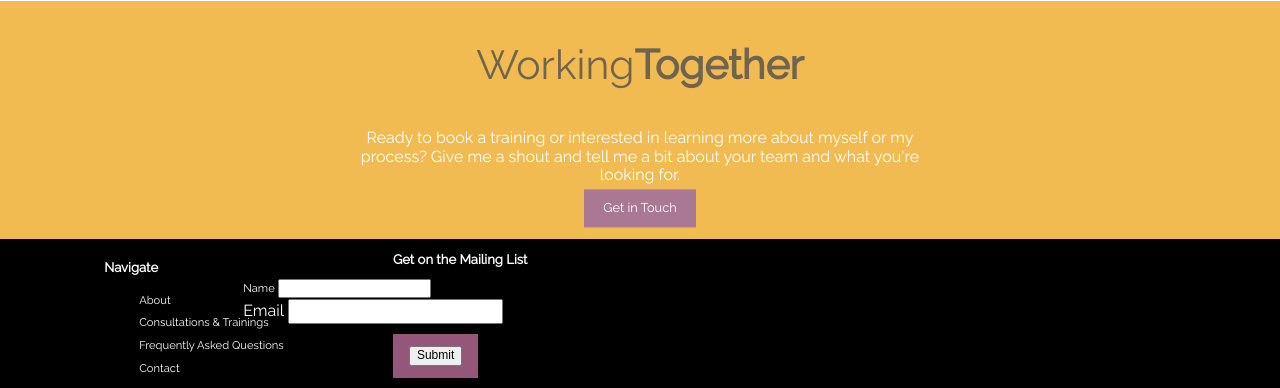
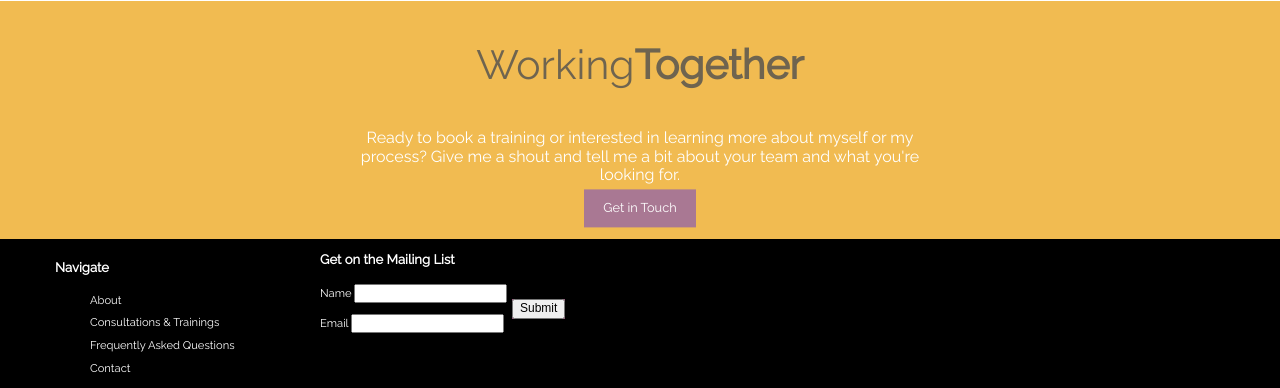
Before and after one commit to eddiejudehareven/eddiejude.com-, a PHP site: page / in a window 1280 px wide; the page is wider, and only the part inside the window is pictured. Shown: the part 3728-4116 px from the top of that part. Run offline with PHP 8.4, Linux system fonts and the light colour scheme.

Commit message:
worked on footer navigation

```diff
--- a/app/index.html
+++ b/app/index.html
@@ -203,10 +203,9 @@
 		<!-- </div> -->
 
 		<footer class="site-footer site-footer__text-content">
-			<div class="row row--gutters row--equal-height-at-large generic-content-container">
-				<div class="row__medium-4">
 			<div class="wrapper">
 				<div><h3 class="footer-title">Navigate</h3></div>
+				<div class="row__medium-3">
 					<ul>
 						<li><a href="#section-one" id="About-me-link">About</a></li>
 						<li><a href="#section-two" id="Consultations-and-Trainings-link">Consultations & Trainings</a></li>
@@ -216,21 +215,22 @@
 				</div>
 
 				<!-- Begin MailChimp Signup Form -->
-				<div class="row row--gutters row--equal-height-at-large generic-content-container">
-					<div class="row__medium-4">
+				<!-- -->
 				<div><h3 class="mailing-list--title">Get on the Mailing List</h3></div>
 				<div id="mc_embed_signup">
 					<form action="//eddiejude.us15.list-manage.com/subscribe/post?u=ededb7e20c7658a52f1d02987&amp;id=0a9a068b5a" method="post" id="mc-embedded-subscribe-form" name="mc-embedded-subscribe-form" class="validate" target="_blank" novalidate>
 						<div id="mc_embed_signup_scroll">
-									<div class="mailing-list">
+						<div class="mailing-list__content">
 							<label for="mce-Name">Name</label>
 							<input type="name" value="" name="NAME" class="required name" id="mce-NAME">
-										<p><label for="mce-EMAIL">Email</label>
+							<p><label for="mce-Email">Email</label>
 								<input type="email" value="" name="EMAIL" class="required email" id="mce-EMAIL"></p>
 							</div>
+
 							<div id="mce-responses" class="clear">
 								<div class="response" id="mce-error-response" style="display:none"></div>
 								<div class="response" id="mce-success-response" style="display:none"></div>
+							</div>
 							</div>    <!-- real people should not fill this in and expect good things - do not remove this or risk form bot signups-->
 							<div style="position: absolute; left: -5000px;" aria-hidden="true"><input type="text" name="b_ededb7e20c7658a52f1d02987_0a9a068b5a" tabindex="-1" value=""></div>
 
@@ -245,9 +245,9 @@
 						<p><a href="#" class="btn btn--orange">Submit</a></p></div> -->
 					</div>
 				</div>
-			</div>
+				<!-- </div> -->
 				<!-- <p><span class="site-footer__text">&copy 2017 Eddie Jude Hareven</span></p> -->
-		</div>
+				<!-- </div> -->
 			</footer>
 
 
@@ -258,7 +258,7 @@
 				<div class="wrapper wrapper--narrow">
 				<div class="contact-form">
 					<form method="POST" action="http://formspree.io/YOUREMAILHERE">
-						<p><input type="name" class="content-form__name" placeholder="Your name"></p>
+						<div class="contact-form__name"><input type="name" class="content-form__name" placeholder="Your name"></div>
 						<p><input type="email" class="content-form__email" placeholder="Your email"></p>
 						<textarea name="message" placeholder="Your message"></textarea>
 						<a href="#" class="contact-form__btn btn btn--orange">Send</a></p>
@@ -269,8 +269,8 @@
 						<a href="#" class="social-icons__icon"><span class="icon icon--linkedin"></span></a>
 					</div>
 				</div>
+			</div>
 				<div class="modal__close">X</div>
-			</div>
 			<script src="/temp/scripts/App.js"></script>
 		</body>
 		</html>
--- a/app/styles/Modules/_mobile-nav.css
+++ b/app/styles/Modules/_mobile-nav.css
@@ -47,6 +47,7 @@
 		top: 10px;
 		right: 10px;
 		z-index: 10;
+		cursor: pointer;
 
 		&__middle { /*CSS for the 3 line sandwich nav symbol */
 			position: absolute;
--- a/app/styles/Modules/_site-header.css
+++ b/app/styles/Modules/_site-header.css
@@ -15,6 +15,7 @@
 	right: 50px;
 	top: 10px;
 	z-index: -9;
+	cursor: pointer;
 }
 
 &--arrow-tab {
--- a/app/styles/Modules/_social-icons.css
+++ b/app/styles/Modules/_social-icons.css
@@ -1,4 +1,4 @@
-.social-icons {
+/*.social-icons {
 	text-align: center;
 
 	&__icon {
@@ -9,4 +9,4 @@
 			display: block;
 		}
 	}
-}
+}*/
--- a/app/temp/styles/style.css
+++ b/app/temp/styles/style.css
@@ -818,6 +818,7 @@
   right: 50px;
   top: 10px;
   z-index: -9;
+  cursor: pointer;
 }
 .site-header--arrow-tab {
   opacity: 0;
@@ -1058,16 +1059,18 @@
 .modal__close:hover {/* X changes color when hovered over */
   color: #eeab26;
 }
-.social-icons {
+/*.social-icons {
 	text-align: center;
-}
-.social-icons__icon {
-  background-color: #eeab26;
+
+	&__icon {
+		background-color: $mainGold;
 		display: inline-block;
-}
-.social-icons__icon .icon {
+
+		.icon {
 			display: block;
 		}
+	}
+}*/
 .mobile-nav__content {
   display: none;
 }
@@ -1104,6 +1107,7 @@
   top: 10px;
   right: 10px;
   z-index: 10;
+  cursor: pointer;
 }
 .mobile-nav__menu-icon__middle {/*CSS for the 3 line sandwich nav symbol */
   position: absolute;
@@ -1167,33 +1171,46 @@
           transform: rotate(-45deg) scaleX(1.25) translateY(1px);
   z-index: 99;
 }
+@media (min-width: 800px) {
   .mailing-list {
     position: absolute;
     top: 40px;
-	left: 19%;
-
+    left: 30%;
+  }
 }
 .mailing-list--title {
   position: absolute;
   top: 0;
+  left: 25%;
 }
 .mailing-list__button {
   position: absolute;
-  bottom: 10px;
+  top: 40%;
+  left: 40%;
   background-color: #945779;
   text-decoration: none;
-  font-size: .75rem;
-  padding: .75rem 1rem;
-  display: inline-block;
+  font-size: .75rem;/*padding: .75rem 1rem;*/
+}
+.mailing-list__content {
+  position: absolute;
+  left: 25%;
+  top: 30%;
 }
 .contact-form {
-	overflow: hidden; /*why doesn't this work?*/
-	font-size: 18px;
+	left: 50vw;
+	-webkit-transform: translateX(30%);
+	        transform: translateX(30%);
+
+}
+/*overflow: hidden;*/
+@media (min-width: 800px) {
+  .contact-form {/*overflow: hidden;*//*why doesn't this work?*/
+    font-size: 25px;
     position: absolute;
-	right: 38%;
-	-webkit-transform: translateY(-30%);
-	        transform: translateY(-30%);
-
+    left: 40vw;
+    -webkit-transform: translateY(-40%);
+            transform: translateY(-40%);
+  }
 }
 .contact-form__btn {
   position: relative;
```
Also changed, not shown: app/styles/Modules/_contact-form.css (+12 -4 lines), app/styles/Modules/_mailing-list.css (+14 -4 lines). Lines whose indentation alone changed are shown as unchanged.
